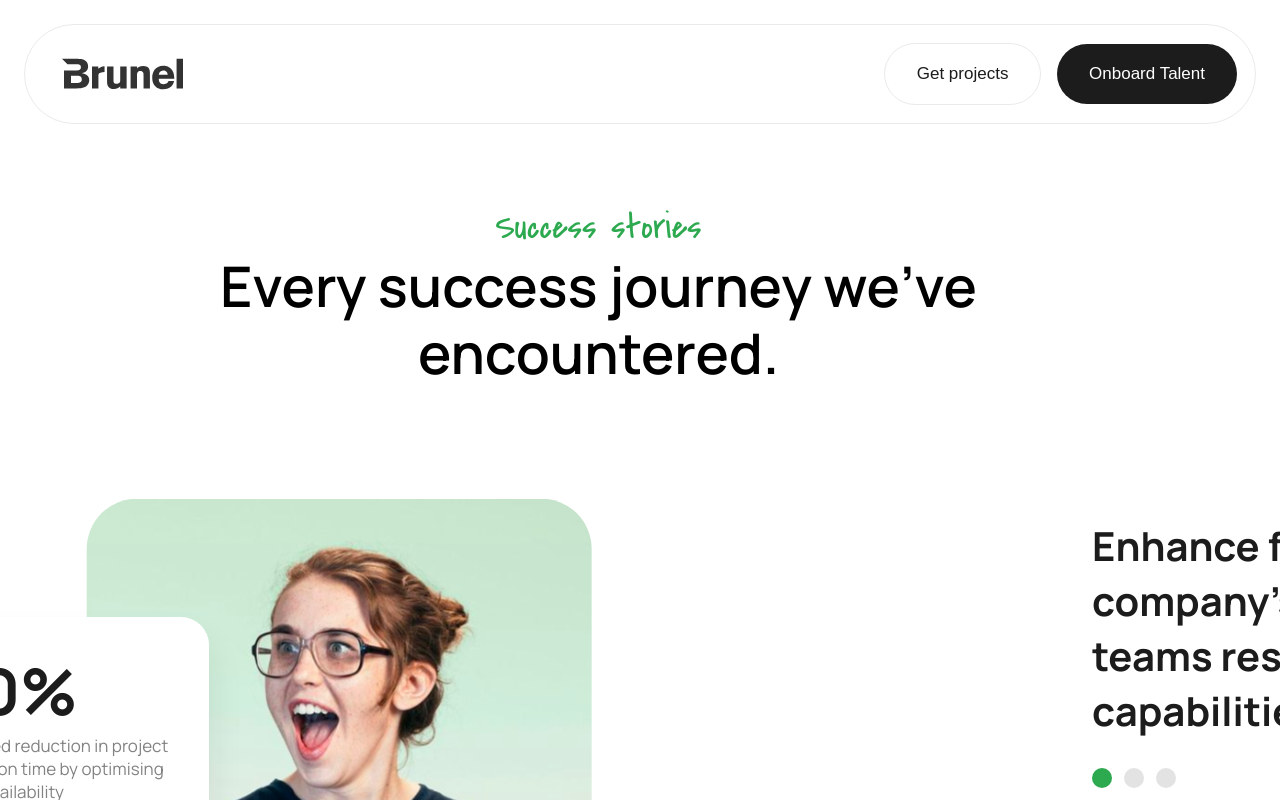
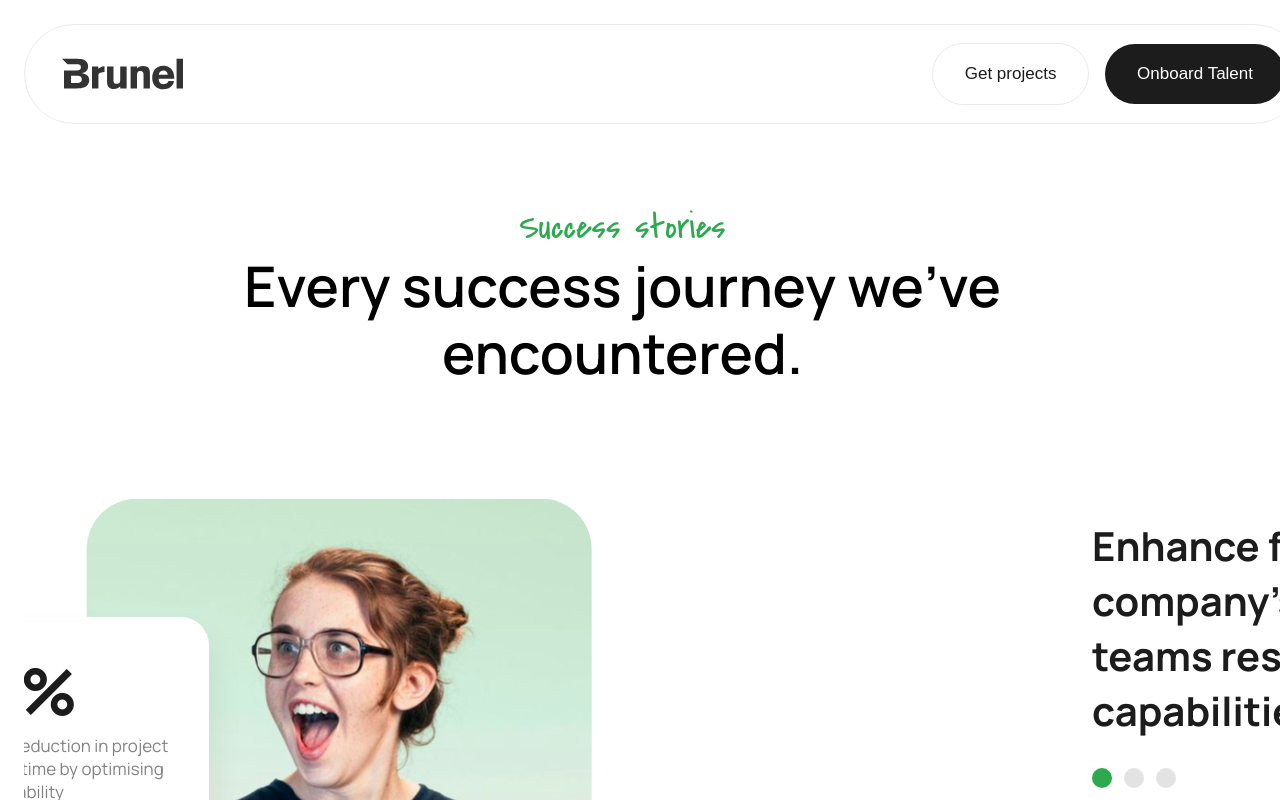
Before and after one commit to Dhruv-Srivastava/Brunel-UI-Assignment, a React (Vite) app: page / in a window 1280 px wide. Shown: the top 800 px of the page. Built offline with nearby package versions, Linux system fonts and the light colour scheme.

Commit message:
Add Page Transitions

```diff
--- a/src/App.jsx
+++ b/src/App.jsx
@@ -1,16 +1,40 @@
 import { Route, Routes, useLocation } from "react-router";
-
+import { AnimatePresence, motion } from "framer-motion";
 import Home from "./pages/Home";
 import Registration from "./pages/Registration";
 
 export default function App() {
   const location = useLocation();
   return (
-    <div>
-      <Routes location={location} key={location.pathname}>
-        <Route index element={<Home />} />
-        <Route path="/register" element={<Registration />} />
-      </Routes>
-    </div>
+    <AnimatePresence mode="wait">
+      <motion.div
+        key={location.pathname}
+        initial="initialState"
+        animate="animateState"
+        exit="exitState"
+        transition={{ duration: 0.9 }}
+        className="main-container"
+        variants={{
+          initialState: {
+            opacity: 0,
+            // clipPath: "polygon(0 0, 100% 0, 100% 100%, 0% 100%)",
+            clipPath: "polygon(0 0, 0 100%, 0% 100%, 0% 0%)",
+            height: 0,
+          },
+          animateState: {
+            opacity: 1,
+            // clipPath: "polygon(0 0, 100% 0, 100% 100%, 0% 100%)",
+            clipPath: "polygon(0 0, 100% 0, 100% 100%, 0% 100%)",
+            height: "100%",
+          },
+          exitState: { clipPath: "polygon(50% 0, 50% 0, 50% 100%, 50% 100%)" },
+        }}
+      >
+        <Routes location={location} key={location.pathname}>
+          <Route index element={<Home />} />
+          <Route path="/register" element={<Registration />} />
+        </Routes>
+      </motion.div>
+    </AnimatePresence>
   );
 }
--- a/src/index.css
+++ b/src/index.css
@@ -20,6 +20,7 @@ a{
 
 body{
     height: 100vh;
+    width: 100%;
     margin: 2.4rem;
     font-family: "Manrope", sans-serif;
 }
@@ -31,6 +32,7 @@ button:disabled, button:disabled:hover{
     transform: scale(1);
 }
 
+
 #root{
     max-width: 1800px;
     margin: 0 auto;
```
Also changed, not shown: src/routes.jsx (deleted, +0 -9 lines).
